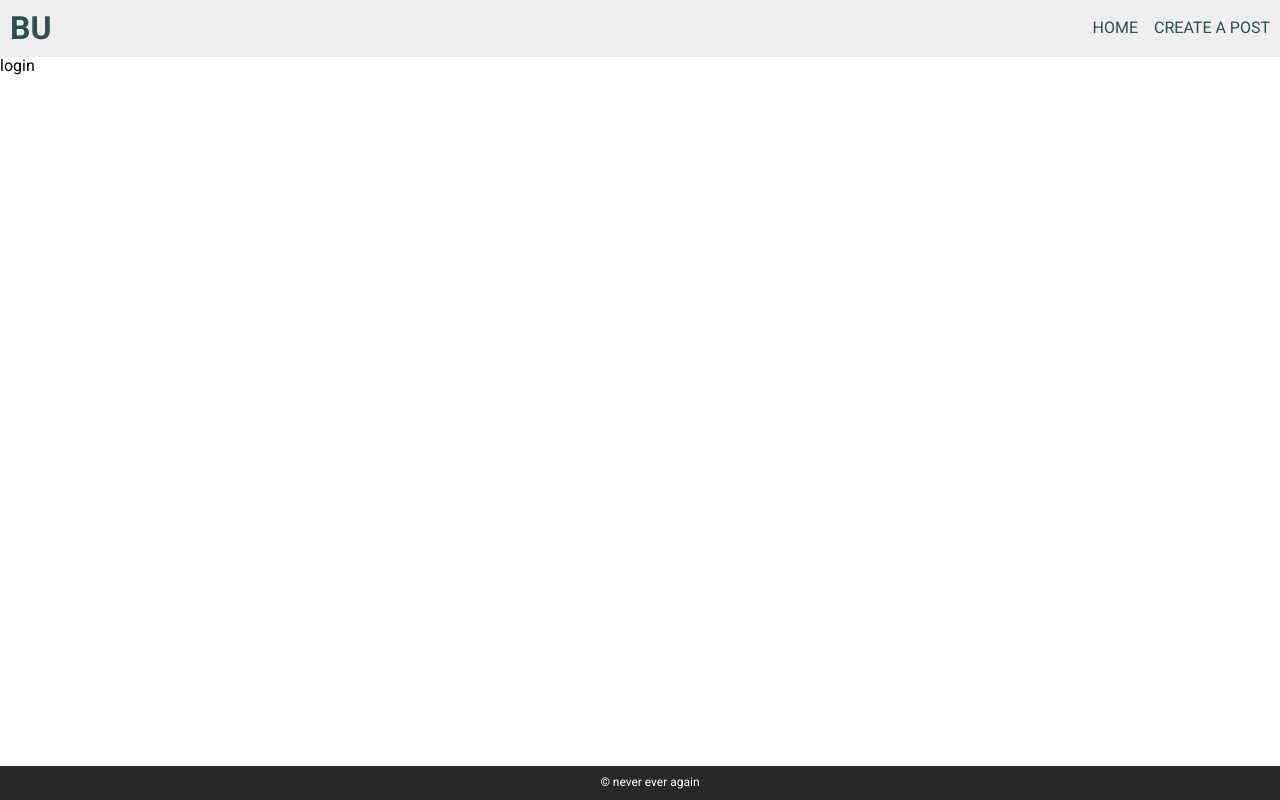
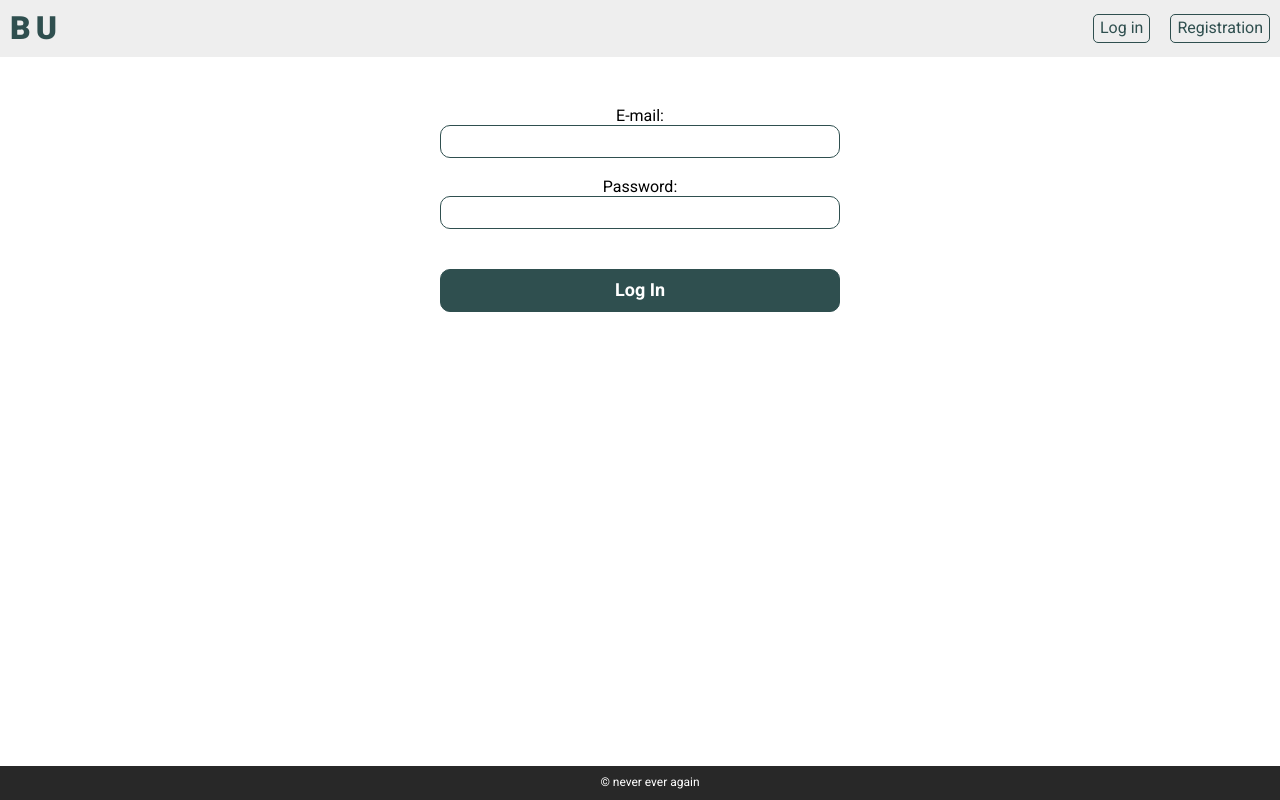
Before and after one commit to JarLob/react-atsiskaitymas, a React (Create React App) app: page /login in a window 1280 px wide. Built offline with nearby package versions, Linux system fonts and the light colour scheme; no server answers.

Commit message:
loggin form done

```diff
--- a/src/components/pages/Login.jsx
+++ b/src/components/pages/Login.jsx
@@ -1,13 +1,66 @@
+import UserContext from "../../contexts/UserContext";
+import { useContext, useState } from "react";
+import { useNavigate } from "react-router-dom";
+
+import '../post/post.scss';
+
 import Header from "../sections/header/Header";
 import Footer from "../sections/footer/Footer"
 
 const Login = () => {
 
+  const navigation = useNavigate();
+
+  const [formInputs, setFormInputs] = useState({
+    email : '',
+    password : ''
+  });
+  const [correctLogin, setCorrectLogin] = useState(true);
+  const { users, setLoggedInUser } = useContext(UserContext);
+
+  const handleInputChange = (e) => {
+    setFormInputs({...formInputs, [e.target.name]: e.target.value});
+  };
+
+  const handleSubmit = (e) => {
+    e.preventDefault();
+    const existingUser= users.find(user => user.username === formInputs.username && user.password === formInputs.password);
+    if (existingUser){
+        setLoggedInUser(existingUser);
+        navigation('/');
+      } else {
+      setCorrectLogin(false)
+    };
+  }
+
     return (
       <>
         <Header />
         <main>
-          login
+          <div className = "formContainer registration">
+            <form className = "loginForm" onSubmit={handleSubmit}>
+              <label>
+                E-mail:
+                <input
+                  type="email"
+                  name="email"
+                  value={formInputs.email}
+                  onChange={handleInputChange}
+                />
+              </label>
+              <label>
+                Password:
+                <input
+                  type="password"
+                  name="password"
+                  value={formInputs.password}
+                  onChange={handleInputChange}
+                />
+              </label>
+              <input type="submit" value="Log In" />
+              {!correctLogin && <span className="notification">*Wrong log in info</span>}
+            </form>
+          </div>
         </main>
         <Footer />
       </>
--- a/src/components/post/post.scss
+++ b/src/components/post/post.scss
@@ -54,4 +54,8 @@
             cursor: pointer;
         }
     }
+    .notification{
+        color: rgb(207, 29, 29);
+        font-weight: 500;
+    }
   }
--- a/src/components/sections/header/Header.jsx
+++ b/src/components/sections/header/Header.jsx
@@ -15,13 +15,17 @@ const Header = () => {
         {
           loggedInUser ?
             <nav>
-              <Link className="link" to="/">Home</Link>
-              <Link className="link" to="/new-post">Create a post</Link>
+              <Link className="navigationLink" to="/">Home</Link>
+              <Link className="navigationLink" to="/new-post">Create a post</Link>
             </nav>
             :
             <>
-              <button className="loginButton">Log In</button>
-              <button className = "registerButton">Register</button>
+              <div className="loginButton">
+                <Link className="link" to="/login">Log in</Link>
+              </div>
+              <div className = "registerButton">
+                <Link className="link" to="/registration">Registration</Link>
+              </div>
             </>
 
         }
--- a/src/components/sections/header/header.scss
+++ b/src/components/sections/header/header.scss
@@ -8,10 +8,12 @@ header{
     .logo{
         margin-right: auto;
         color:darkslategray;
+        font-weight: 900;
+        letter-spacing: 5px;
     }
 }
 
-.link{
+.navigationLink{
     text-decoration: none;
     color: darkslategray;
     text-transform: uppercase;
@@ -20,8 +22,12 @@ header{
 
 .loginButton, .registerButton{
     background-color: transparent;
-    color: darkslategray;
     width: fit-content;
     border: 1px solid darkslategray;
     border-radius: 5px;
+    padding: 4px 6px;
+    & a{
+        text-decoration: none;
+        color: darkslategray;
+    }
 }
--- a/src/contexts/UserContext.jsx
+++ b/src/contexts/UserContext.jsx
@@ -4,7 +4,7 @@ const UserContext = createContext();
 
 const UserProvider = ({ children }) => {
 
-  const [loggedInUser, setLoggedInUser] = useState(true);
+  const [loggedInUser, setLoggedInUser] = useState(false);
   const [users, setUsers] = useState();
 
   const fetchUsers = async () => {
```
